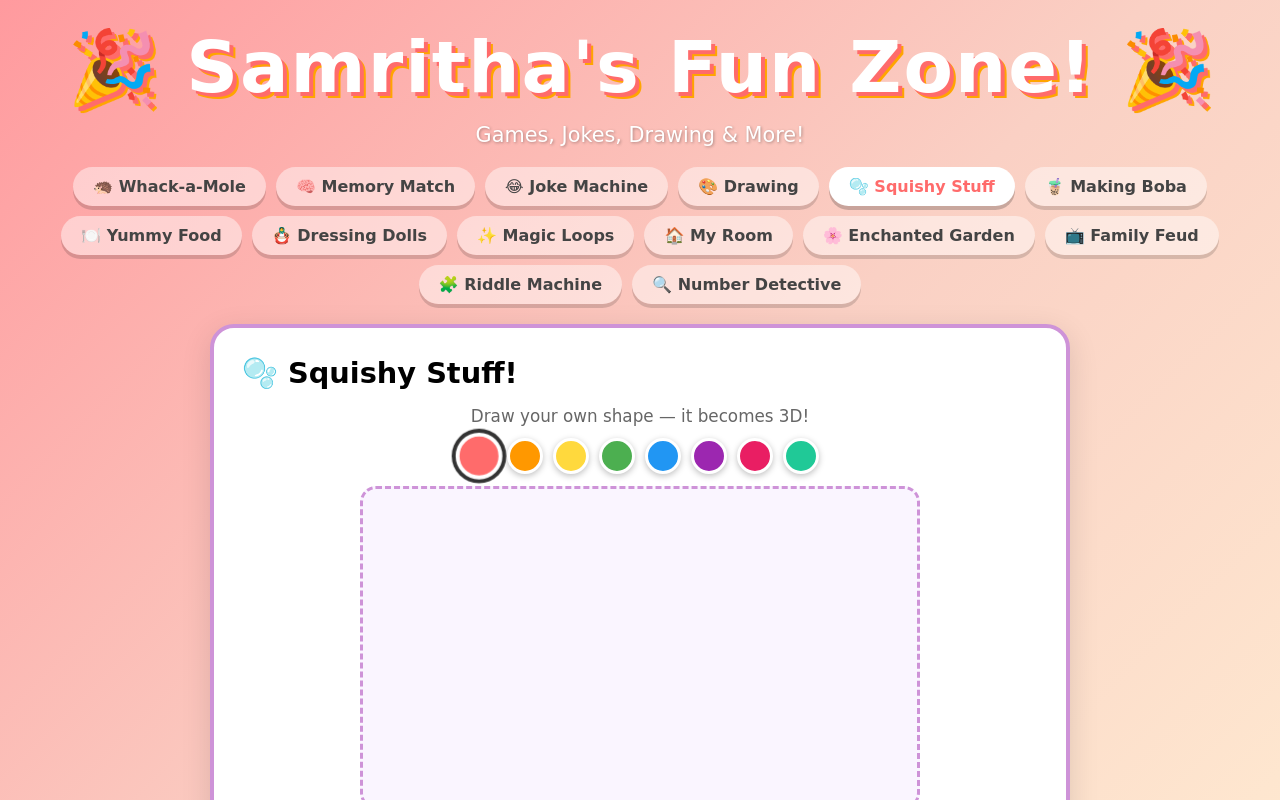
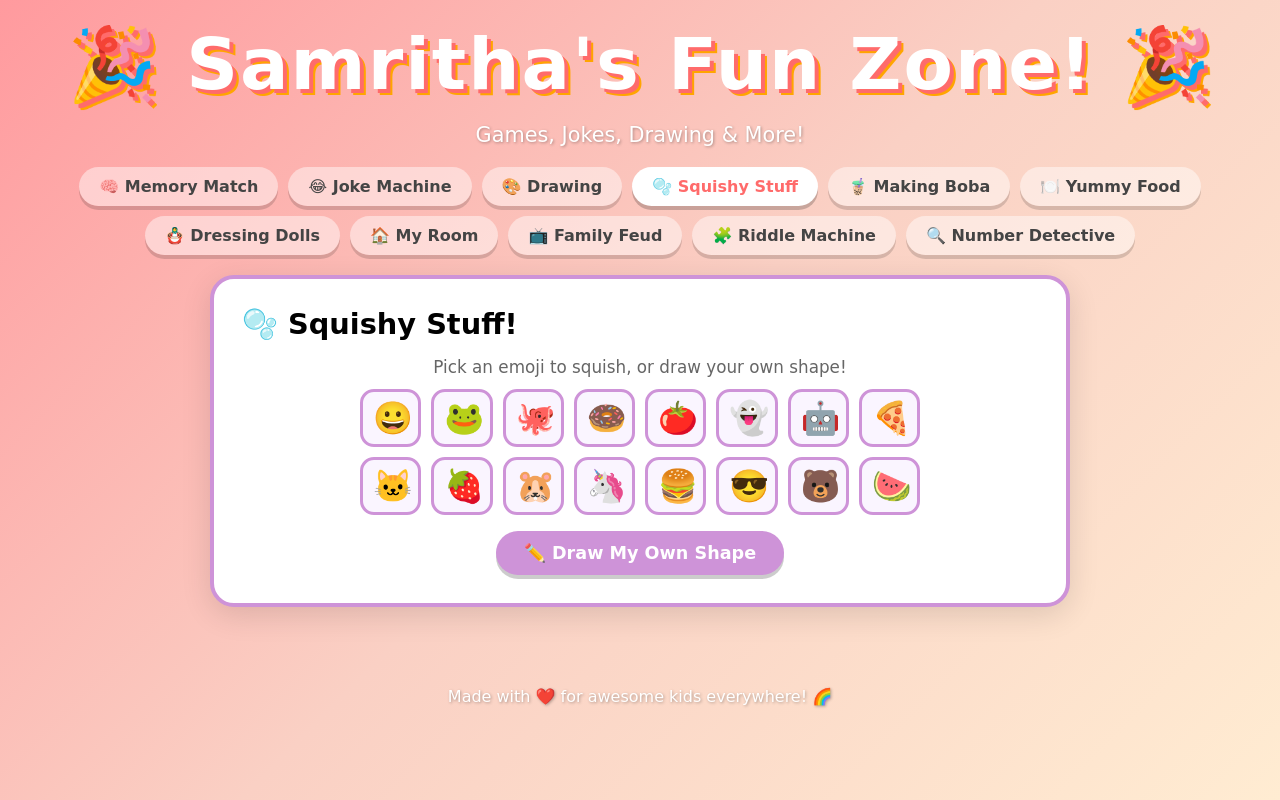
Before and after one commit to samfunzone/samfunzone.github.io, a React (Vite) app: page / in a window 1280 px wide. Both pictures are taken after a click on the button "🫧 Squishy Stuff". Shown: the top 800 px of the page. Built offline with nearby package versions, Linux system fonts and the light colour scheme.

Commit message:
Disable Whack-a-Mole, Magic Loops, Enchanted Garden; add emoji squish to Squishy Stuff
Squishy Stuff now lets kids pick an emoji and stretch/squish it directly with
drag handles and a springy bounce button.

```diff
--- a/src/App.css
+++ b/src/App.css
@@ -727,6 +727,32 @@
   font-size: 1.05rem;
   color: #666;
   margin-bottom: 12px;
+}
+
+/* Emoji picker */
+.squishy-emoji-grid {
+  display: grid;
+  grid-template-columns: repeat(auto-fill, minmax(60px, 1fr));
+  gap: 10px;
+  max-width: 560px;
+  margin: 0 auto 16px;
+}
+.squishy-emoji-btn {
+  font-size: 2rem;
+  line-height: 1;
+  padding: 10px;
+  border-radius: 14px;
+  border: 3px solid #ce93d8;
+  background: #faf5ff;
+  cursor: pointer;
+  transition: transform 0.15s ease, background 0.15s ease;
+}
+.squishy-emoji-btn:hover {
+  background: #f3e5f5;
+  transform: scale(1.1);
+}
+.squishy-emoji-btn:active {
+  transform: scale(0.95);
 }
 
 /* Draw canvas */
@@ -750,6 +776,22 @@
   overflow: hidden;
   user-select: none;
   line-height: 0; /* prevent gap under canvas */
+}
+
+/* Emoji squish area */
+.squishy-emoji-area {
+  display: flex;
+  align-items: center;
+  justify-content: center;
+  height: 320px;
+  background: linear-gradient(180deg, #f0e6ff 0%, #faf5ff 100%);
+}
+.squishy-emoji-big {
+  font-size: 9rem;
+  line-height: 1;
+  transform-box: fill-box;
+  transition: transform 0.16s cubic-bezier(.34,1.56,.64,1);
+  user-select: none;
 }
 
 /* Three.js canvas container */
--- a/src/App.jsx
+++ b/src/App.jsx
@@ -1,6 +1,5 @@
 import { useState } from 'react';
 import './App.css';
-import WhackAMole    from './components/WhackAMole';
 import MemoryMatch   from './components/MemoryMatch';
 import JokeMachine   from './components/JokeMachine';
 import DrawingCanvas  from './components/DrawingCanvas';
@@ -8,15 +7,12 @@ import SquishyStuff  from './components/SquishyStuff';
 import MakingBoba      from './components/MakingBoba';
 import MakingYummyFood from './components/MakingYummyFood';
 import DressingDolls   from './components/DressingDolls';
-import MagicLoops      from './components/MagicLoops';
 import MakingYourRoom  from './components/MakingYourRoom';
-import EnchantedGarden from './components/EnchantedGarden';
 import FamilyFeud      from './components/FamilyFeud';
 import RiddleMachine      from './components/RiddleMachine';
 import NumberDetective    from './components/NumberDetective';
 
 const TABS = [
-  { id: 'whack',    label: '🦔 Whack-a-Mole',   component: <WhackAMole /> },
   { id: 'memory',   label: '🧠 Memory Match',     component: <MemoryMatch /> },
   { id: 'joke',     label: '😂 Joke Machine',     component: <JokeMachine /> },
   { id: 'draw',     label: '🎨 Drawing',           component: <DrawingCanvas /> },
@@ -24,16 +20,14 @@ const TABS = [
   { id: 'boba',     label: '🧋 Making Boba',       component: <MakingBoba /> },
   { id: 'food',     label: '🍽️ Yummy Food',        component: <MakingYummyFood /> },
   { id: 'dolls',    label: '🪆 Dressing Dolls',    component: <DressingDolls /> },
-  { id: 'loops',    label: '✨ Magic Loops',        component: <MagicLoops /> },
   { id: 'room',     label: '🏠 My Room',            component: <MakingYourRoom /> },
-  { id: 'garden',   label: '🌸 Enchanted Garden',   component: <EnchantedGarden /> },
   { id: 'feud',     label: '📺 Family Feud',         component: <FamilyFeud /> },
   { id: 'riddle',   label: '🧩 Riddle Machine',      component: <RiddleMachine /> },
   { id: 'numdet',   label: '🔍 Number Detective',    component: <NumberDetective /> },
 ];
 
 export default function App() {
-  const [activeTab, setActiveTab] = useState('whack');
+  const [activeTab, setActiveTab] = useState('memory');
 
   const current = TABS.find(t => t.id === activeTab);
 
--- a/src/components/SquishyStuff.jsx
+++ b/src/components/SquishyStuff.jsx
@@ -5,6 +5,8 @@ const PALETTE = [
   '#ff6b6b','#ff9800','#ffd93d','#4caf50',
   '#2196f3','#9c27b0','#e91e63','#20c997',
 ];
+
+const EMOJIS = ['😀','🐸','🐙','🍩','🍅','👻','🤖','🍕','🐱','🍓','🐹','🦄','🍔','😎','🐻','🍉'];
 
 function darken(hex) {
   const n = parseInt(hex.slice(1), 16);
@@ -21,12 +23,19 @@ function normalizePoints(pts) {
 }
 
 export default function SquishyStuff() {
-  const [phase, setPhase] = useState('draw');
+  const [phase, setPhase] = useState('pick');
   const [color, setColor] = useState('#ff6b6b');
   const [hint, setHint]   = useState('');
   const [sx, setSx] = useState(1);
   const [sy, setSy] = useState(1);
   const [sz, setSz] = useState(1);
+
+  // Emoji squish
+  const [emoji, setEmoji] = useState(null);
+  const [ex, setEx] = useState(1);
+  const [ey, setEy] = useState(1);
+  const emojiHandleDrag = useRef(null);
+  const emojiSquishTimers = useRef([]);
 
   // Draw
   const drawRef    = useRef(null);
@@ -104,6 +113,24 @@ export default function SquishyStuff() {
     setHint('');
     setPhase('play');
   };
+
+  const chooseEmoji = (e) => {
+    setEmoji(e);
+    setEx(1); setEy(1);
+    setPhase('emoji-play');
+  };
+
+  // ── Emoji squish (pure CSS transform, springy keyframes) ──
+  const squishEmoji = () => {
+    emojiSquishTimers.current.forEach(clearTimeout);
+    emojiSquishTimers.current = [];
+    setEx(1.6); setEy(0.45);
+    emojiSquishTimers.current.push(setTimeout(() => { setEx(0.8); setEy(1.25); }, 160));
+    emojiSquishTimers.current.push(setTimeout(() => { setEx(1.05); setEy(0.95); }, 320));
+    emojiSquishTimers.current.push(setTimeout(() => { setEx(1); setEy(1); }, 460));
+  };
+
+  useEffect(() => () => emojiSquishTimers.current.forEach(clearTimeout), []);
 
   // ── Three.js scene ──
   useEffect(() => {
@@ -308,12 +335,58 @@ export default function SquishyStuff() {
     handleDrag.current = { axis, startPos: pos, startScale: axis === 'x' ? sx : axis === 'y' ? sy : sz };
   };
 
+  // ── Emoji handle drag (2D stretch) ──
+  useEffect(() => {
+    if (phase !== 'emoji-play') return;
+    const onMove = (e) => {
+      if (!emojiHandleDrag.current) return;
+      const { axis, startPos, startScale } = emojiHandleDrag.current;
+      const cur = axis === 'x'
+        ? (e.touches ? e.touches[0].clientX : e.clientX)
+        : (e.touches ? e.touches[0].clientY : e.clientY);
+      const val = Math.max(0.2, Math.min(3.5, startScale + (cur - startPos) / 70));
+      if (axis === 'x') setEx(val);
+      else setEy(val);
+    };
+    const onUp = () => { emojiHandleDrag.current = null; };
+    window.addEventListener('mousemove', onMove);
+    window.addEventListener('mouseup',   onUp);
+    window.addEventListener('touchmove', onMove, { passive: false });
+    window.addEventListener('touchend',  onUp);
+    return () => {
+      window.removeEventListener('mousemove', onMove);
+      window.removeEventListener('mouseup',   onUp);
+      window.removeEventListener('touchmove', onMove);
+      window.removeEventListener('touchend',  onUp);
+    };
+  }, [phase]);
+
+  const startEmojiHandleDrag = (e, axis) => {
+    e.preventDefault(); e.stopPropagation();
+    const pos = axis === 'x'
+      ? (e.touches ? e.touches[0].clientX : e.clientX)
+      : (e.touches ? e.touches[0].clientY : e.clientY);
+    emojiHandleDrag.current = { axis, startPos: pos, startScale: axis === 'x' ? ex : ey };
+  };
+
   // ── Render ──
   return (
     <div className="card card-purple">
       <h2>🫧 Squishy Stuff!</h2>
 
-      {phase === 'draw' ? (
+      {phase === 'pick' ? (
+        <>
+          <p className="squishy-instruction">Pick an emoji to squish, or draw your own shape!</p>
+          <div className="squishy-emoji-grid">
+            {EMOJIS.map(e => (
+              <button key={e} className="squishy-emoji-btn" onClick={() => chooseEmoji(e)}>{e}</button>
+            ))}
+          </div>
+          <div className="btn-row">
+            <button className="btn btn-purple" onClick={() => setPhase('draw')}>✏️ Draw My Own Shape</button>
+          </div>
+        </>
+      ) : phase === 'draw' ? (
         <>
           <p className="squishy-instruction">Draw your own shape — it becomes 3D!</p>
           <div className="draw-controls">
@@ -333,6 +406,37 @@ export default function SquishyStuff() {
           />
           <div className="btn-row">
             <button className="btn btn-purple" onClick={doneDrawing}>Done! Make it 3D! 🎉</button>
+            <button className="btn btn-orange" onClick={() => setPhase('pick')}>↩️ Back</button>
+          </div>
+        </>
+      ) : phase === 'emoji-play' ? (
+        <>
+          <p className="squishy-instruction">
+            Pull the handles to <strong>stretch &amp; squeeze</strong> · Hit Squish for a bounce!
+          </p>
+
+          <div className="squishy-play-area squishy-emoji-area">
+            <span className="squishy-emoji-big" style={{ transform: `scale(${ex}, ${ey})` }}>
+              {emoji}
+            </span>
+
+            {/* ← → width handle */}
+            <div className="sq-handle sq-handle-h" title="Stretch sideways"
+              onMouseDown={e => startEmojiHandleDrag(e,'x')} onTouchStart={e => startEmojiHandleDrag(e,'x')}>↔</div>
+
+            {/* ↑ ↓ height handle */}
+            <div className="sq-handle sq-handle-v" title="Stretch up/down"
+              onMouseDown={e => startEmojiHandleDrag(e,'y')} onTouchStart={e => startEmojiHandleDrag(e,'y')}>↕</div>
+          </div>
+
+          <p style={{ textAlign:'center', fontSize:'.9rem', color:'#999', margin:'6px 0' }}>
+            ↔ {ex.toFixed(2)}x &nbsp;|&nbsp; ↕ {ey.toFixed(2)}x
+          </p>
+
+          <div className="btn-row">
+            <button className="btn btn-red"    onClick={squishEmoji}>💥 Squish!</button>
+            <button className="btn btn-orange" onClick={() => { setEx(1); setEy(1); }}>↺ Reset</button>
+            <button className="btn btn-purple" onClick={() => setPhase('pick')}>🔄 New Shape</button>
           </div>
         </>
       ) : (
@@ -365,7 +469,7 @@ export default function SquishyStuff() {
           <div className="btn-row">
             <button className="btn btn-red"    onClick={() => threeRef.current.squish?.()}>💥 Squish!</button>
             <button className="btn btn-orange" onClick={() => { setSx(1); setSy(1); setSz(1); }}>↺ Reset</button>
-            <button className="btn btn-purple" onClick={() => setPhase('draw')}>✏️ Draw Again</button>
+            <button className="btn btn-purple" onClick={() => setPhase('pick')}>🔄 New Shape</button>
           </div>
         </>
       )}
```
